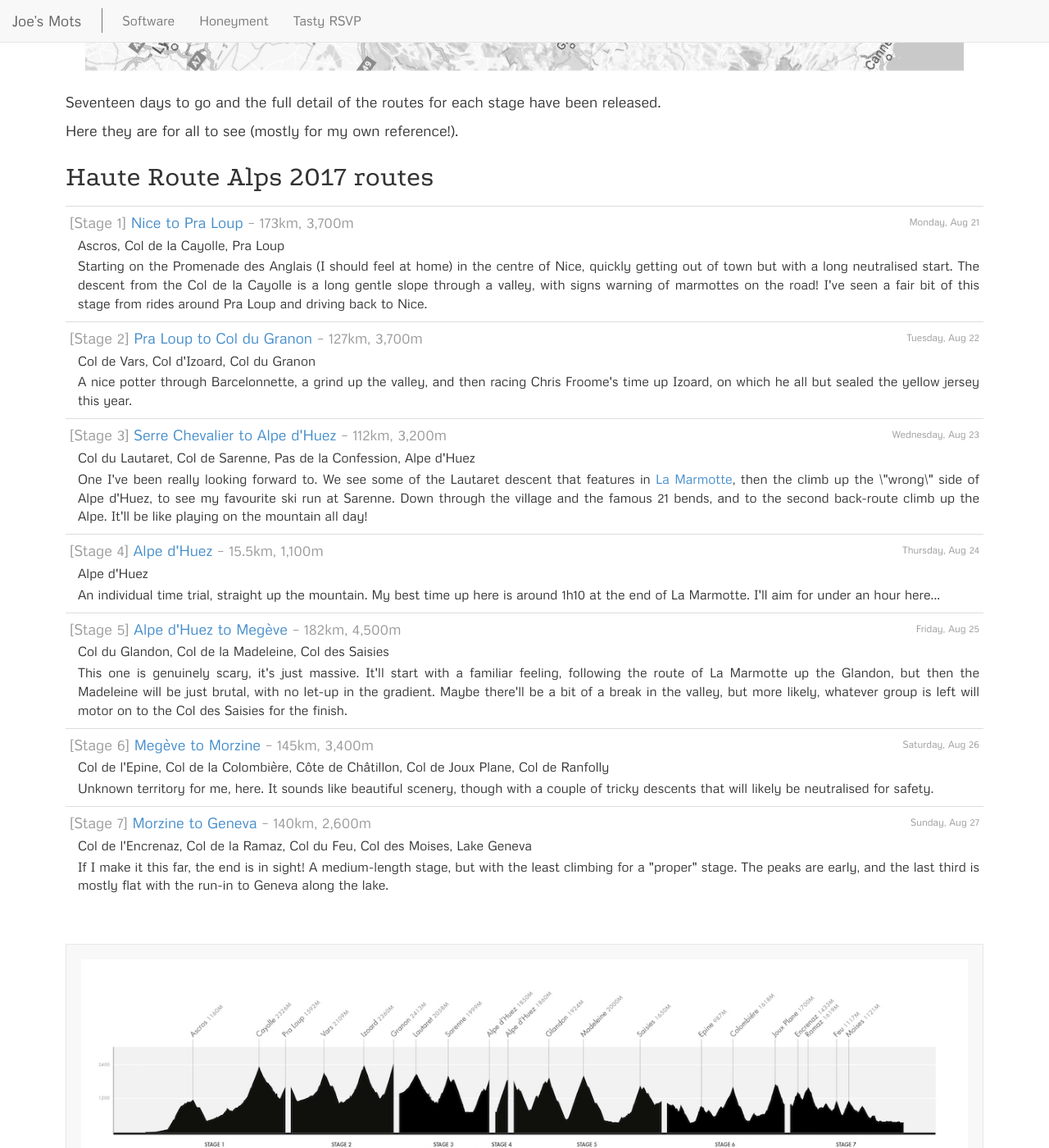
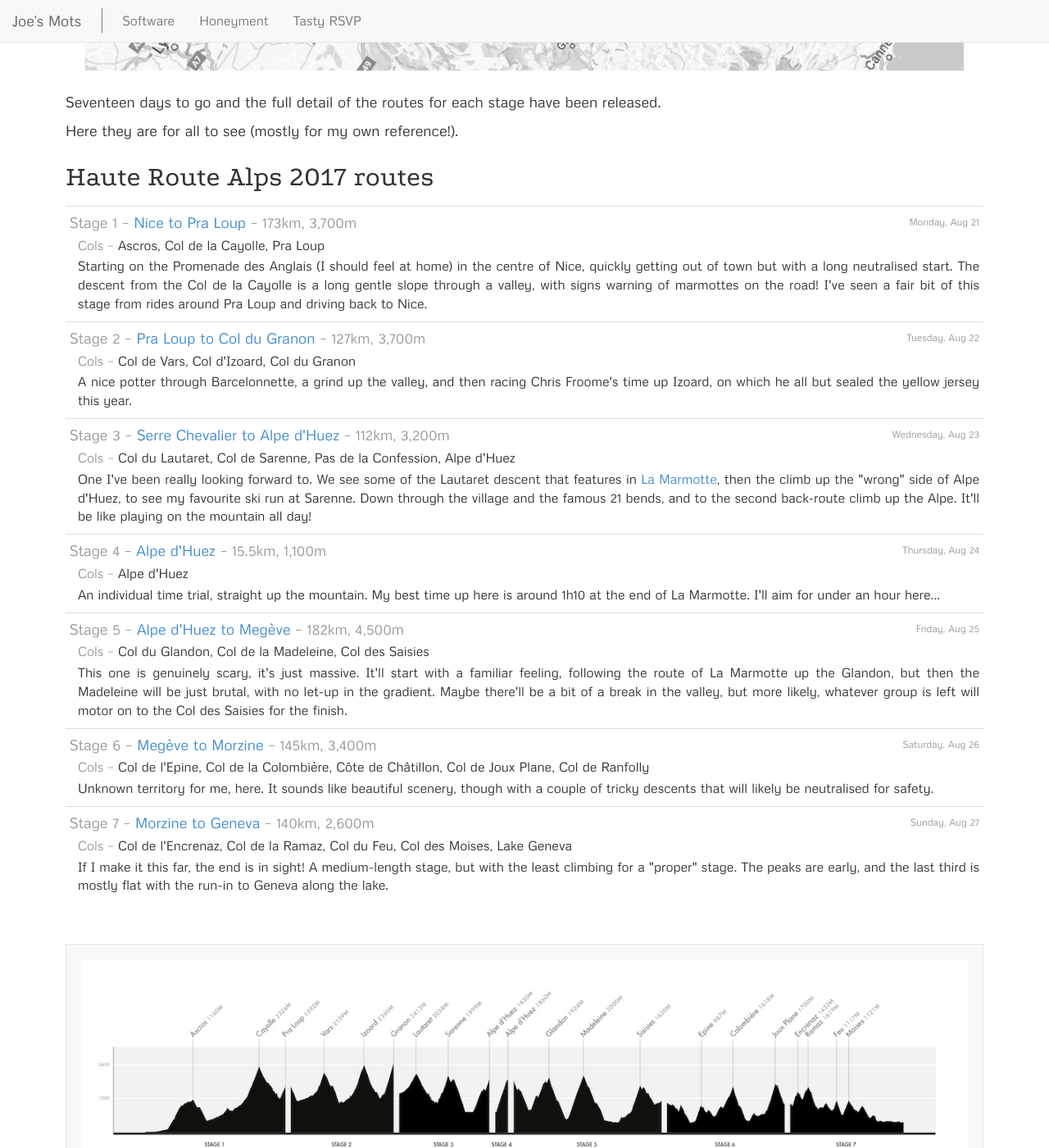
Before and after one commit to joekearney/joekearney.github.io, a Jekyll site: the page built from _posts/cycling/haute-route/2017-08-04-hra-routes.md, in a window 1280 px wide and 1400 px high, scrolled down 609 px. Shown: the whole window at 82% size. Built offline with Jekyll 4.4.1, drawn with Linux system fonts in a browser that asks for light colours; comment, search, counter and statistics services are not loaded.

Commit message:
typos and tweaks

```diff
--- a/_includes/haute-route-stage-summary-element.html
+++ b/_includes/haute-route-stage-summary-element.html
@@ -1,12 +1,12 @@
 <a href="{{ include.stage_strava }}" class="no-link-highlight">
   <li>
-    <span class="post-description">[Stage {{include.stage_number}}]</span>
+    <span class="post-description">Stage {{include.stage_number}} &ndash;</span>
     <span class="post-date">{{ include.stage_date }}</span>
 
     <span class="link-highlight listing-title">{{ include.stage_title }}</span>
     <span class="post-description listing-title"> &ndash; {{ include.stage_length }}, {{ include.stage_ascent }}</span>
 
-    <p class="post-long-description">{{ include.stage_cols }}</p>
+    <p class="post-long-description"><span class="post-description">Cols &ndash;</span> {{ include.stage_cols }}</p>
     <p class="post-long-description">{{ include.stage_description }}</p>
   </li>
 </a>
--- a/_posts/cycling/haute-route/2017-08-04-hra-routes.md
+++ b/_posts/cycling/haute-route/2017-08-04-hra-routes.md
@@ -42,7 +42,7 @@ Here they are for all to see (mostly for my own reference!).
 {% include haute-route-stage-summary-element.html stage_strava=page.hra17-s2 stage_number=2 stage_date="Tuesday, Aug 22" stage_title="Pra Loup to Col du Granon" stage_length="127km" stage_ascent="3,700m" stage_cols="Col de Vars, Col d'Izoard, Col du Granon" stage_description="A nice potter through Barcelonnette, a grind up the valley, and then racing Chris Froome's time up Izoard, on which he all but sealed the yellow jersey this year." %}
 
 {% capture stage3_description %}
-One I've been really looking forward to. We see some of the Lautaret descent that features in <a href="/posts/marmotte-2017">La Marmotte</a>, then the climb up the \"wrong\" side of Alpe d'Huez, to see my favourite ski run at Sarenne. Down through the village and the famous 21 bends, and to the second back-route climb up the Alpe. It'll be like playing on the mountain all day!
+One I've been really looking forward to. We see some of the Lautaret descent that features in <a href="/posts/marmotte-2017">La Marmotte</a>, then the climb up the "wrong" side of Alpe d'Huez, to see my favourite ski run at Sarenne. Down through the village and the famous 21 bends, and to the second back-route climb up the Alpe. It'll be like playing on the mountain all day!
 {% endcapture %}
 
 {% include haute-route-stage-summary-element.html stage_strava=page.hra17-s3 stage_number=3 stage_date="Wednesday, Aug 23" stage_title="Serre Chevalier to Alpe d'Huez" stage_length="112km" stage_ascent="3,200m" stage_cols="Col du Lautaret, Col de Sarenne, Pas de la Confession, Alpe d'Huez" stage_description=stage3_description %}
```
